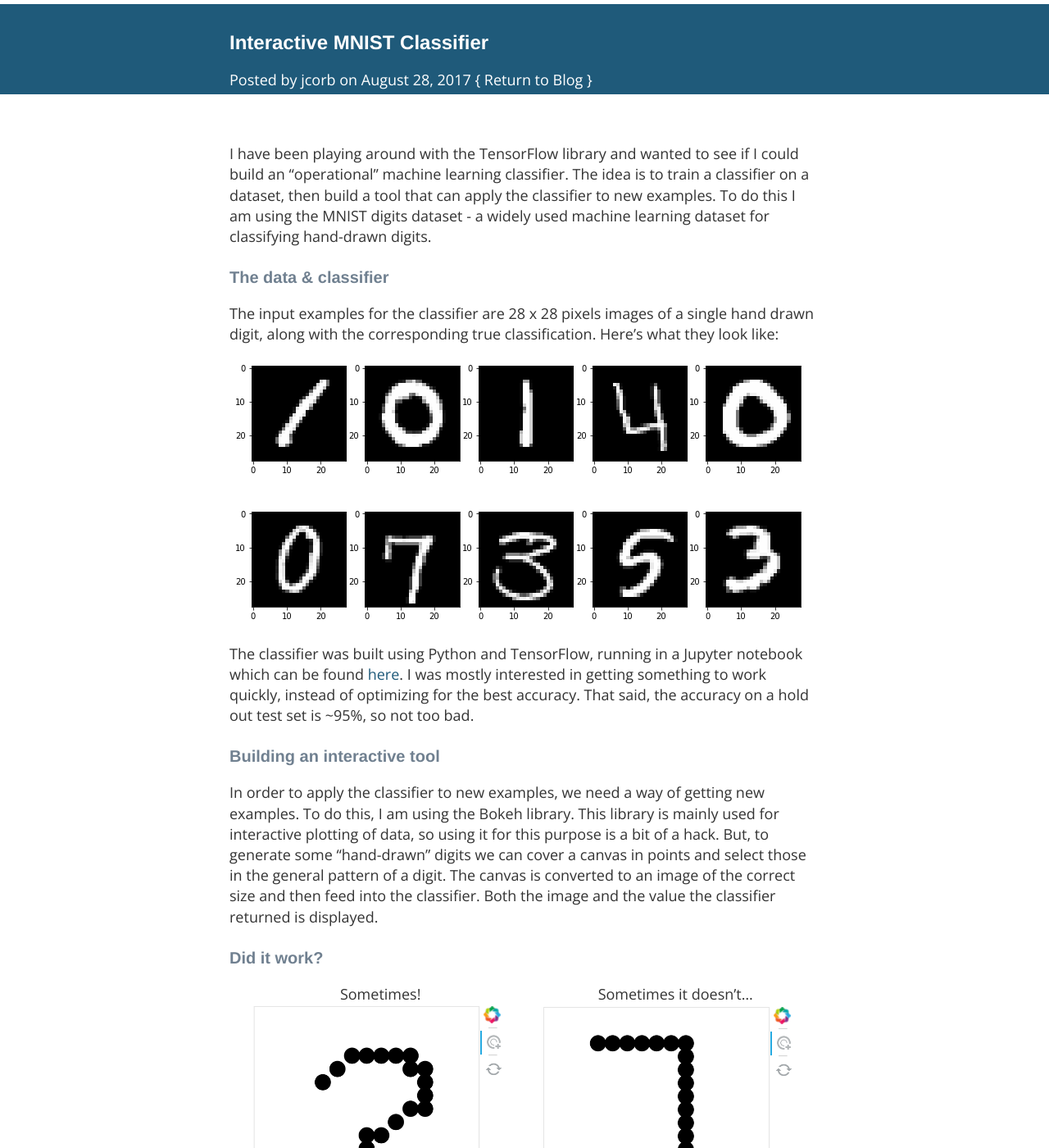
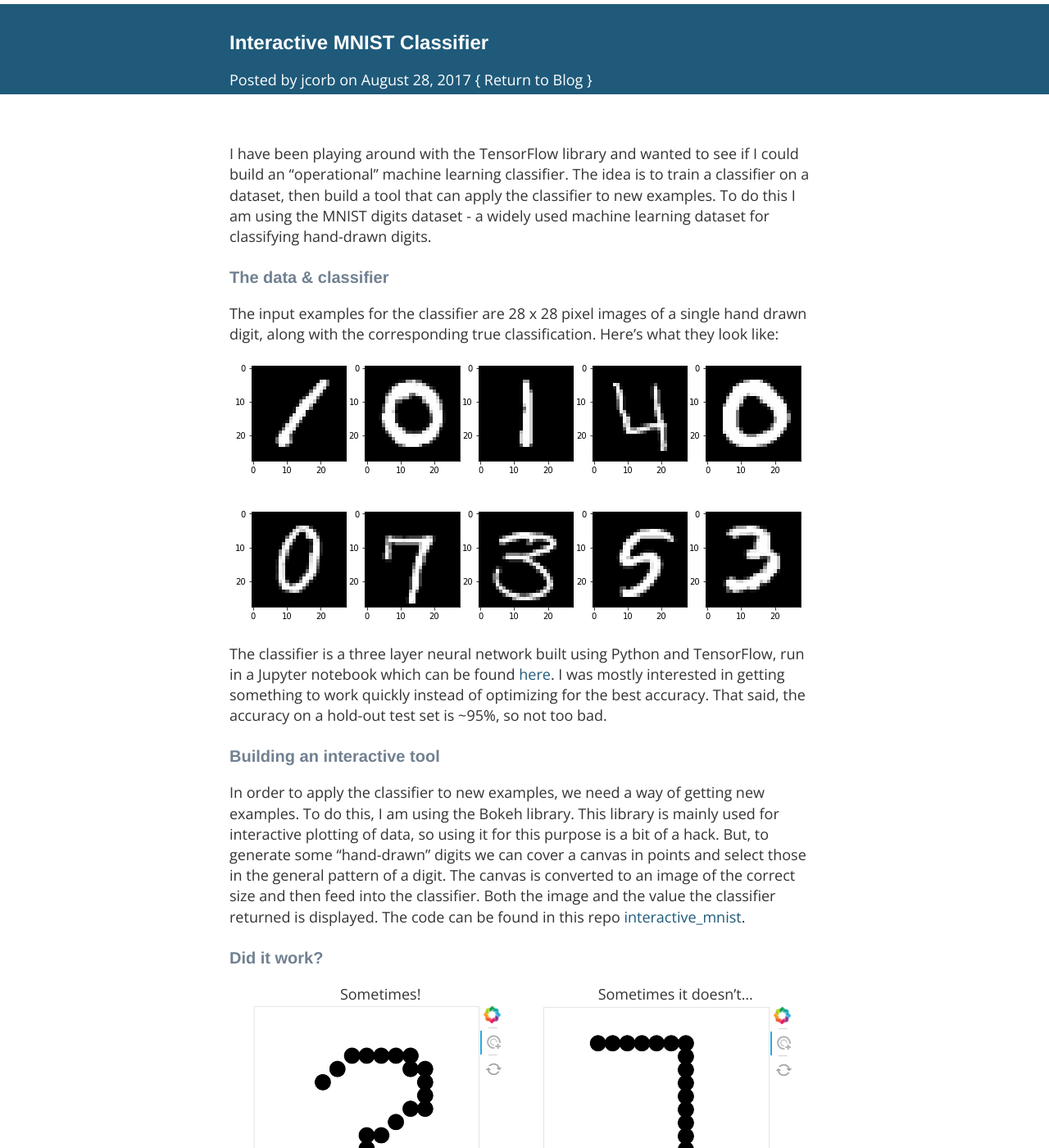
Before and after one commit to jcorb/jcorb.github.io, a Jekyll site: the page built from _posts/2017-08-28-Interactive-MNIST-Classifier.md, in a window 1280 px wide and 1400 px high. Shown: the whole window at 82% size. Built offline with Jekyll 4.4.1, drawn with Linux system fonts in a browser that asks for light colours; nearby versions of some CDN libraries.

Commit message:
Update 2017-08-28-Interactive-MNIST-Classifier.md

```diff
--- a/_posts/2017-08-28-Interactive-MNIST-Classifier.md
+++ b/_posts/2017-08-28-Interactive-MNIST-Classifier.md
@@ -8,16 +8,16 @@ published: true
 I have been playing around with the TensorFlow library and wanted to see if I could build an "operational" machine learning classifier.  The idea is to train a classifier on a dataset, then build a tool that can apply the classifier to new examples.  To do this I am using the MNIST digits dataset - a widely used machine learning dataset for classifying hand-drawn digits.
 
 ### The data & classifier
-The input examples for the classifier are 28 x 28 pixels images of a single hand drawn digit, along with the corresponding true classification.  Here's what they look like:
+The input examples for the classifier are 28 x 28 pixel images of a single hand drawn digit, along with the corresponding true classification.  Here's what they look like:
 
 ![](../images/mnist_examples.png)
 
 
-The classifier was built using Python and TensorFlow, running in a Jupyter notebook which can be found [here](https://github.com/jcorb/interactive_mnist/blob/master/mnist_classifier_tensorflow.ipynb). I was mostly interested in getting something to work quickly, instead of optimizing for the best accuracy.  That said, the accuracy on a hold out test set is ~95%, so not too bad.
+The classifier is a three layer neural network built using Python and TensorFlow, run in a Jupyter notebook which can be found [here](https://github.com/jcorb/interactive_mnist/blob/master/mnist_classifier_tensorflow.ipynb). I was mostly interested in getting something to work quickly instead of optimizing for the best accuracy.  That said, the accuracy on a hold-out test set is ~95%, so not too bad.
 
 ### Building an interactive tool
 
-In order to apply the classifier to new examples, we need a way of getting new examples.  To do this, I am using the Bokeh library.  This library is mainly used for interactive plotting of data, so using it for this purpose is a bit of a hack.  But, to generate some "hand-drawn" digits we can cover a canvas in points and select those in the general pattern of a digit.  The canvas is converted to an image of the correct size and then feed into the classifier.  Both the image and the value the classifier returned is displayed.
+In order to apply the classifier to new examples, we need a way of getting new examples.  To do this, I am using the Bokeh library.  This library is mainly used for interactive plotting of data, so using it for this purpose is a bit of a hack.  But, to generate some "hand-drawn" digits we can cover a canvas in points and select those in the general pattern of a digit.  The canvas is converted to an image of the correct size and then feed into the classifier.  Both the image and the value the classifier returned is displayed.  The code can be found in this repo [interactive_mnist](https://github.com/jcorb/interactive_mnist).
 
 ### Did it work?
 
```
